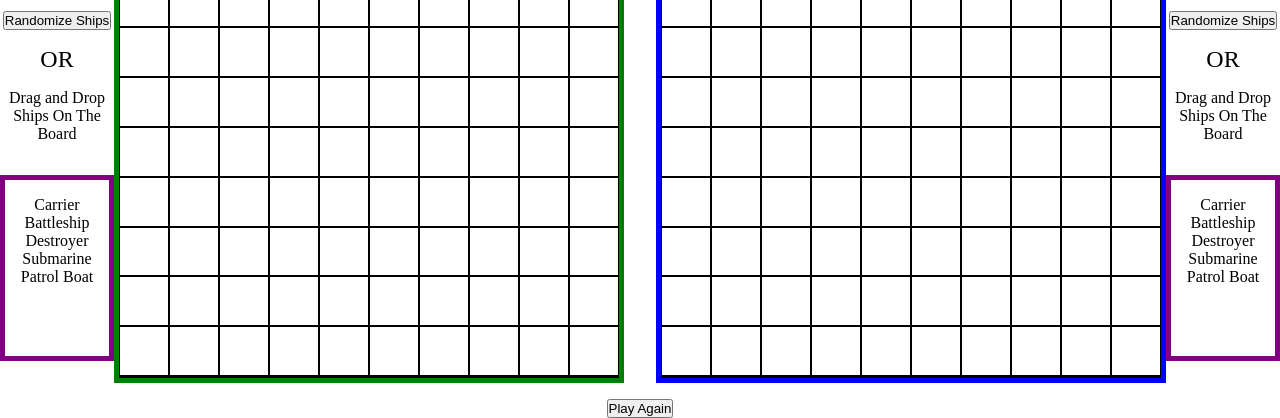
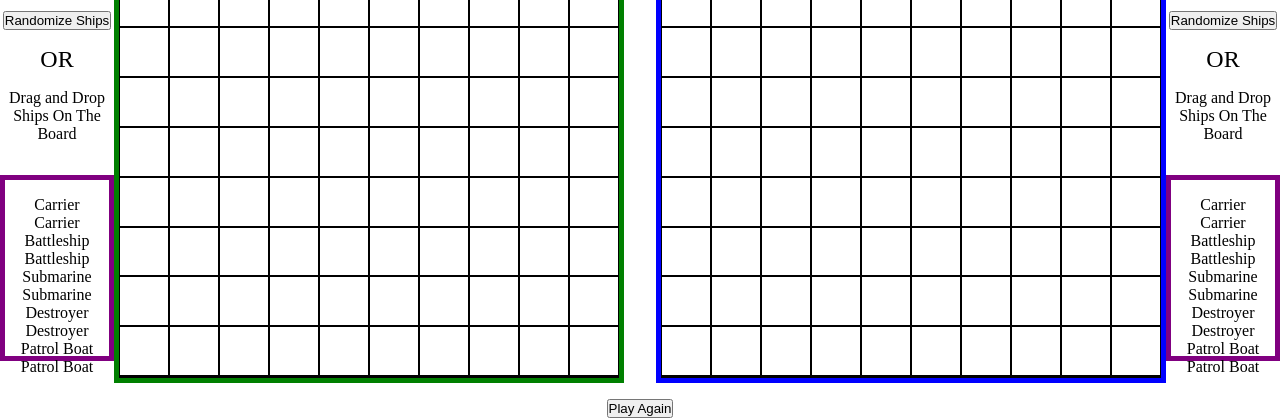
Before and after one commit to Amiriel01/Battleship, a plain HTML site: page index.html in a window 1280 px wide. Shown: the part 395-813 px from the top of the page. Drawn offline with Linux system fonts and the light colour scheme.

Commit message:
ships are created, drag is enabled, working on drop

```diff
--- a/index.html
+++ b/index.html
@@ -23,13 +23,7 @@
             <p>OR</p>
             <div class="ships-bank">
                 <div class="ship-text">Drag and Drop Ships On The Board</div>
-                <div class="ship-options">
-                    <div class="carrier">Carrier</div>
-                    <div class="battleship">Battleship</div>
-                    <div class="destroyer">Destroyer</div>
-                    <div class="submarine">Submarine</div>
-                    <div class="patrol">Patrol Boat</div>
-                </div>
+                <div id="ship-options1"></div>
             </div>
         </div>
         <div class="gameboards">
@@ -42,13 +36,7 @@
             <p>OR</p>
             <div class="ships-bank">
                 <div class="ship-text">Drag and Drop Ships On The Board</div>
-                <div class="ship-options">
-                    <div class="carrier">Carrier</div>
-                    <div class="battleship">Battleship</div>
-                    <div class="destroyer">Destroyer</div>
-                    <div class="submarine">Submarine</div>
-                    <div class="patrol">Patrol Boat</div>
-                </div>
+                <div id="ship-options2"></div>
             </div>
         </div>
     </div>
--- a/main.js
+++ b/main.js
@@ -1 +1 @@
-(()=>{"use strict";!function(){let e=document.querySelector("#player1-gameboard");for(let t=0;t<10;t++){let t=document.createElement("div");t.classList.add("row"),e.appendChild(t);for(let t=0;t<10;t++){let t=document.createElement("div");t.classList.add("column"),e.appendChild(t)}}let t=document.querySelector("#player2-gameboard");for(let e=0;e<10;e++){let e=document.createElement("div");e.classList.add("row"),t.appendChild(e);for(let e=0;e<10;e++){let e=document.createElement("div");e.classList.add("column"),t.appendChild(e)}}}()})();
+(()=>{"use strict";let e=(e,t,a,i,r=0)=>({shipName:e,shipLength:t,shipRow:a,shipColumn:i,shipHits:r,hit:function(){this.shipHits+1<=this.shipLength&&this.shipHits++},isSunk:function(){return this.shipHits>=this.shipLength}});function t(t){[e("Carrier",5),e("Carrier",5),e("Battleship",4),e("Battleship",4),e("Submarine",3),e("Submarine",3),e("Destroyer",3),e("Destroyer",3),e("Patrol Boat",2),e("Patrol Boat",2)].forEach((e=>{let a=document.createElement("div");a.innerText=e.shipName,a.id="ship-element",t.appendChild(a),a.setAttribute("draggable",!0),a.addEventListener("dragstart",(e=>{console.log("dragstart"),e.dataTransfer.clearData(),e.dataTransfer.setData("text/plain",e.target.id)})),a.addEventListener("dragend",(e=>{e.target.classList.remove("dragging")}))}))}!function(){let e=document.querySelector("#player1-gameboard");for(let t=0;t<10;t++){let t=document.createElement("div");t.classList.add("row"),e.appendChild(t);for(let t=0;t<10;t++){let t=document.createElement("div");t.classList.add("column"),e.appendChild(t)}e.addEventListener("dragover",(e=>{console.log("dragover"),e.preventDefault()}))}let t=document.querySelector("#player2-gameboard");for(let e=0;e<10;e++){let e=document.createElement("div");e.classList.add("row"),t.appendChild(e);for(let e=0;e<10;e++){let e=document.createElement("div");e.classList.add("column"),t.appendChild(e)}}}(),t(document.getElementById("ship-options1")),t(document.getElementById("ship-options2"))})();
--- a/style.css
+++ b/style.css
@@ -50,7 +50,8 @@ p {
     margin-bottom: 1rem;
 }
 
-.ship-options {
+#ship-options1,
+#ship-options2 {
     border: 5px solid purple;
     margin-top: 2rem;
     height: 10rem;
@@ -88,3 +89,8 @@ p {
 .column {
     border: 1px solid black;
 }
+
+.ship-element {
+
+
+}
```
